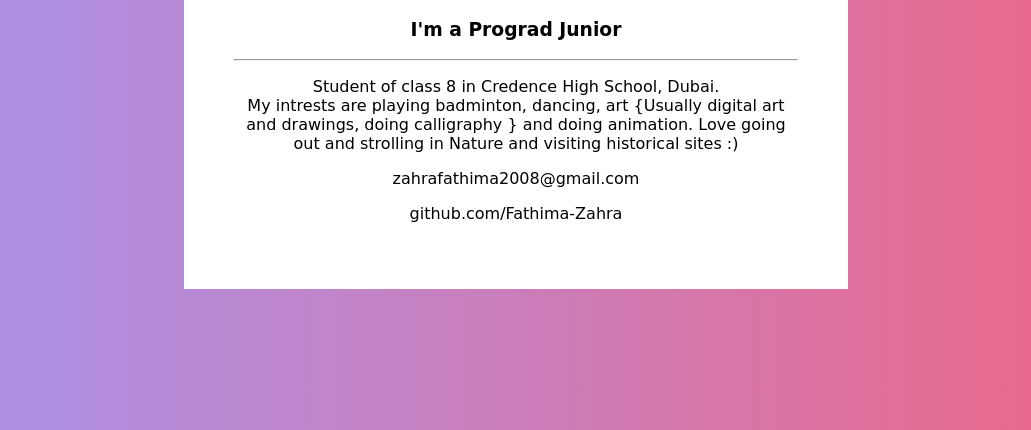
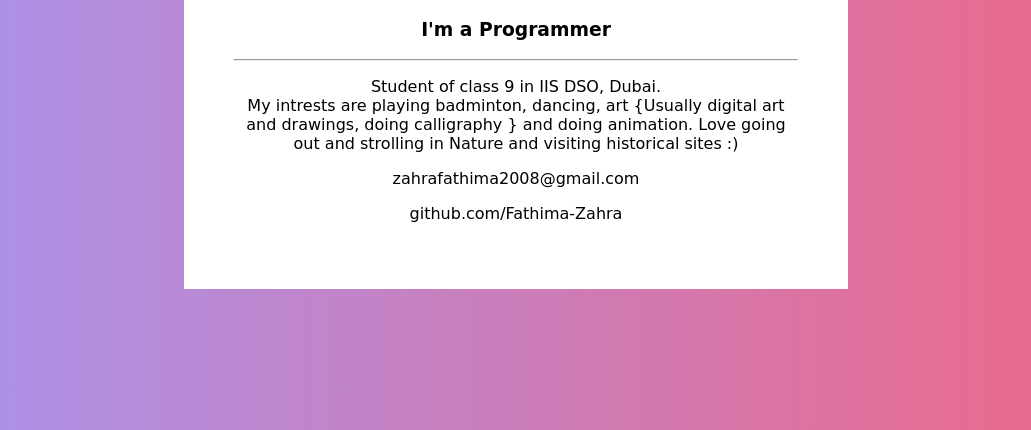
Before and after one commit to Fathima-Zahra/Name-Card, a plain HTML site: page index.html in a window 1280 px wide. Shown: the part 370-800 px from the top of the page, without its empty margins (124-1155 px from the left). Drawn offline with Linux system fonts and the light colour scheme.

Commit message:
Update index.html

```diff
--- a/index.html
+++ b/index.html
@@ -8,9 +8,9 @@
     <div>
         <img src="name card image .jpg" alt="Fathima Image">
         <h1>Fathima Zahra</h1>
-        <h3>I'm a Prograd Junior</h3>
+        <h3>I'm a Programmer</h3>
         <hr>
-        <p>Student of class 8 in Credence High School, Dubai.<br>
+        <p>Student of class 9 in IIS DSO, Dubai.<br>
              My intrests are playing badminton, dancing, art {Usually digital art and drawings, doing calligraphy } and doing animation.
              Love going out and strolling in Nature and visiting historical sites :)</p>
         <p>zahrafathima2008@gmail.com</p>
```
